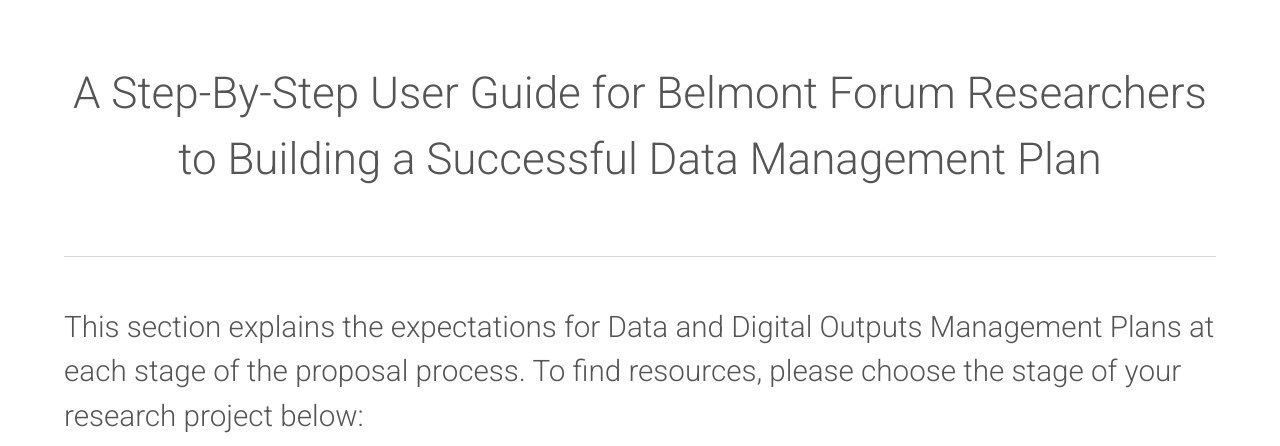
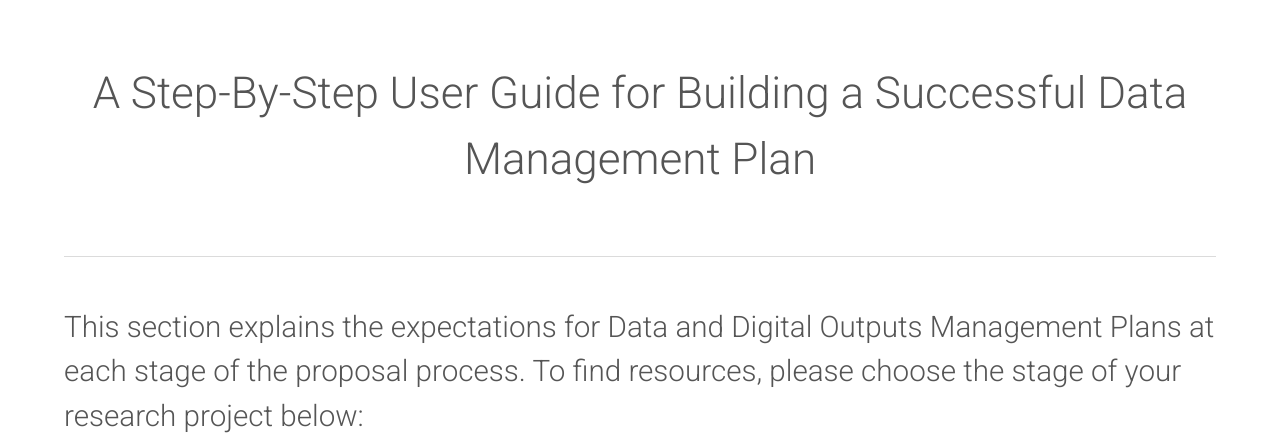
Before and after one commit to bfe-inf/toolkit, a Jekyll site: the page ddomp.html, which Jekyll copies as it is, in a window 1280 px wide and 900 px high, cut to the strip 454-900 px from the top of the window. Built offline with Jekyll 4.4.1, drawn with Linux system fonts in a browser that asks for light colours.

Commit message:
Update ddomp.html

```diff
--- a/ddomp.html
+++ b/ddomp.html
@@ -42,7 +42,7 @@
 			<section id="main" class="wrapper" style="padding-bottom:35px;">
 				<div class="inner">
 					<header class="align-center">
-						<h2>A Step-By-Step User Guide for Belmont Forum Researchers to Building a Successful Data Management Plan </h2>
+						<h2>A Step-By-Step User Guide for Building a Successful Data Management Plan </h2>
 					</header>
 
 				<hr class="major" />
```
